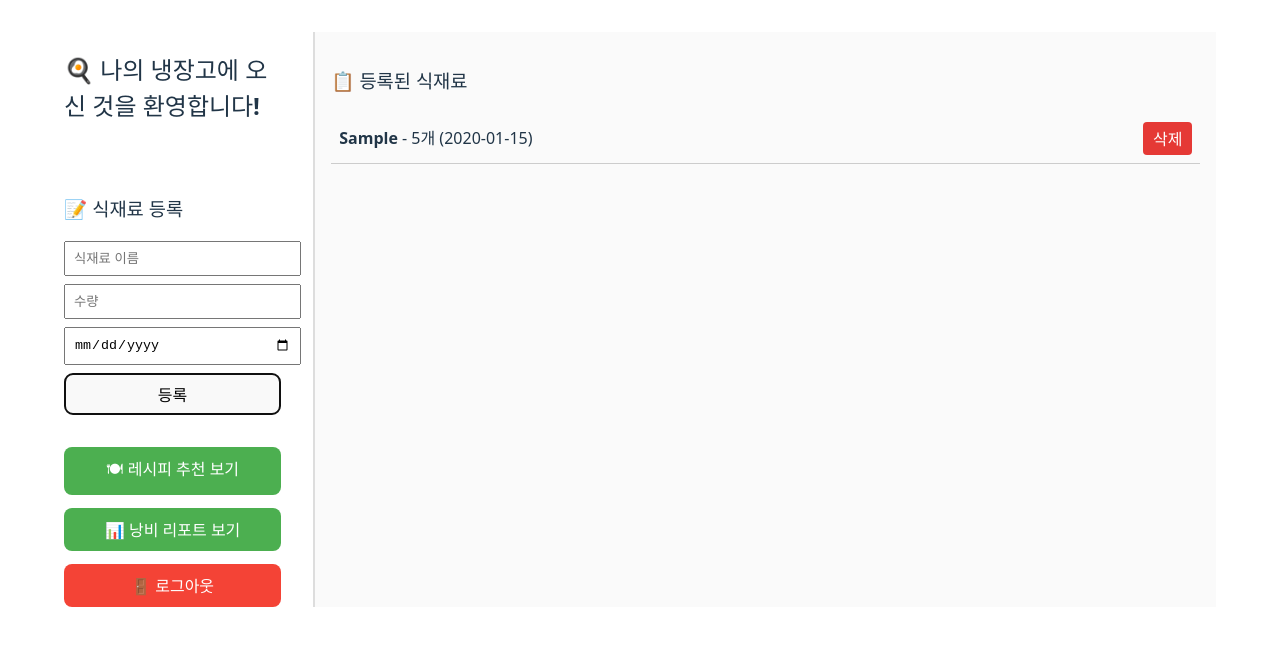
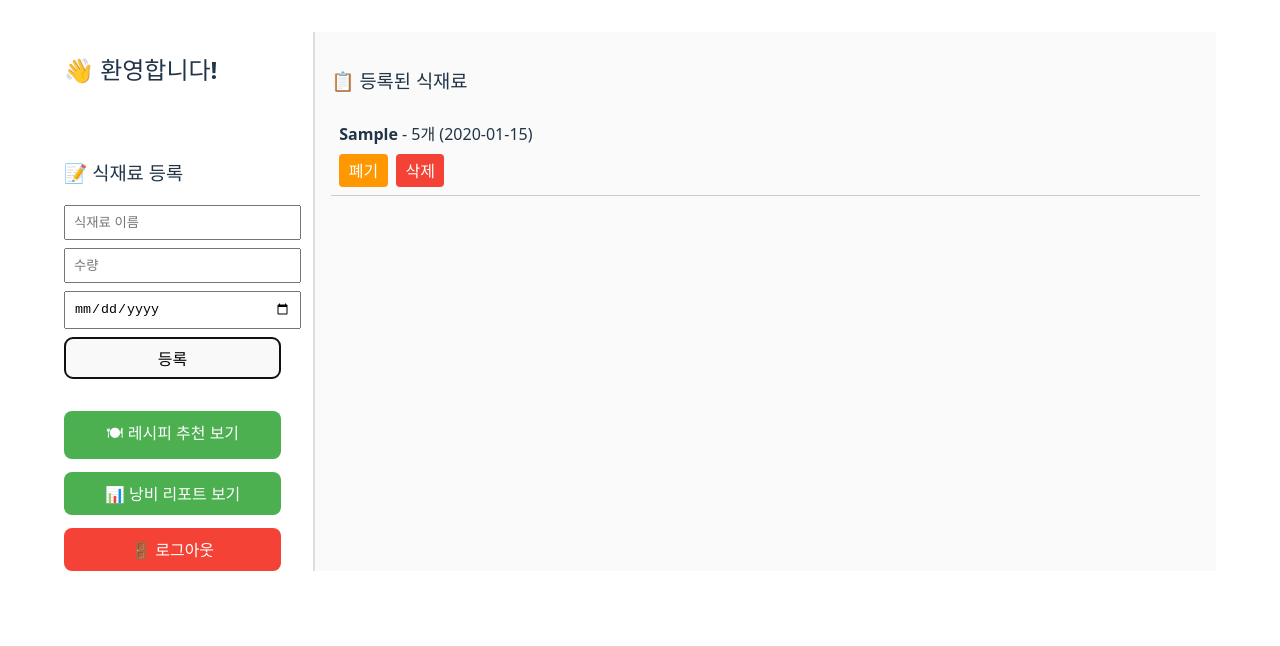
Before and after one commit to JeongHyeon01/My_Refrigerator, a React (Vite) app in the folder FE/: page /main in a window 1280 px wide. Both pictures are taken after typing "Sample", "5", "2020-01-15" into the empty fields and a click on the button "등록". Shown: the top 646 px of the page. Built offline with nearby package versions, Linux system fonts and the light colour scheme; the HTML template or start-up script is replaced by a standard one.

Commit message:
Add MainPage Discard

```diff
--- a/FE/src/components/MainPage.jsx
+++ b/FE/src/components/MainPage.jsx
@@ -10,7 +10,7 @@ const MainPage = () => {
 
   const handleLogout = async () => {
     await signOut(auth);
-    alert("로그아웃 되었습니다.");
+    alert('로그아웃 되었습니다.');
     navigate('/login');
   };
 
@@ -18,17 +18,23 @@ const MainPage = () => {
     setIngredients((prev) => [...prev, form]);
   };
 
-  const handleDeleteIngredient = (indexToDelete) => {
-    setIngredients((prev) => prev.filter((_, idx) => idx !== indexToDelete));
+  const handleDelete = (index) => {
+    setIngredients((prev) => prev.filter((_, i) => i !== index));
+  };
+
+  const handleDiscard = (index) => {
+    const discarded = ingredients[index];
+    alert(`"${discarded.name}"를 폐기 처리했습니다.`);
+    setIngredients((prev) => prev.filter((_, i) => i !== index));
+    // 🔧 폐기 기록 저장은 추후 Firestore에 연동 가능
   };
 
   return (
     <div className="main-layout">
+      <div className="main-left">
+        <h2>👋 환영합니다!</h2>
 
-      <div className="main-left">
-        <h2>🍳 나의 냉장고에 오신 것을 환영합니다!</h2>
-
-
+        {/* 식재료 등록 폼 */}
         <form
           className="ingredient-form"
           onSubmit={(e) => {
@@ -53,21 +59,15 @@ const MainPage = () => {
           <button type="submit">등록</button>
         </form>
 
-
+        {/* 기능 버튼들 */}
         <div className="main-actions">
-          <button onClick={() => navigate('/recipes')} className="action-btn">
-            🍽 레시피 추천 보기
-          </button>
-          <button onClick={() => navigate('/report')} className="action-btn">
-            📊 낭비 리포트 보기
-          </button>
-          <button onClick={handleLogout} className="logout-btn">
-            🚪 로그아웃
-          </button>
+          <button onClick={() => navigate('/recipes')} className="action-btn">🍽 레시피 추천 보기</button>
+          <button onClick={() => navigate('/report')} className="action-btn">📊 낭비 리포트 보기</button>
+          <button onClick={handleLogout} className="logout-btn">🚪 로그아웃</button>
         </div>
       </div>
 
-
+      {/* 등록된 식재료 목록 */}
       <div className="main-right">
         <h3>📋 등록된 식재료</h3>
         {ingredients.length === 0 ? (
@@ -75,18 +75,28 @@ const MainPage = () => {
         ) : (
           ingredients.map((item, index) => (
             <div key={index} className="ingredient-card">
-              <div style={{ display: 'flex', justifyContent: 'space-between', alignItems: 'center' }}>
-                <div>
-                  <strong>{item.name}</strong> - {item.quantity}개 ({item.expiryDate})
-                </div>
+              <strong>{item.name}</strong> - {item.quantity}개 ({item.expiryDate})
+              <div style={{ marginTop: '0.5rem' }}>
                 <button
-                  onClick={() => handleDeleteIngredient(index)}
+                  onClick={() => handleDiscard(index)}
                   style={{
-                    marginLeft: '1rem',
+                    marginRight: '0.5rem',
+                    backgroundColor: '#ff9800',
+                    color: '#fff',
+                    border: 'none',
                     padding: '0.3rem 0.6rem',
-                    backgroundColor: '#e53935',
-                    color: 'white',
+                    borderRadius: '4px'
+                  }}
+                >
+                  폐기
+                </button>
+                <button
+                  onClick={() => handleDelete(index)}
+                  style={{
+                    backgroundColor: '#f44336',
+                    color: '#fff',
                     border: 'none',
+                    padding: '0.3rem 0.6rem',
                     borderRadius: '4px'
                   }}
                 >
```
